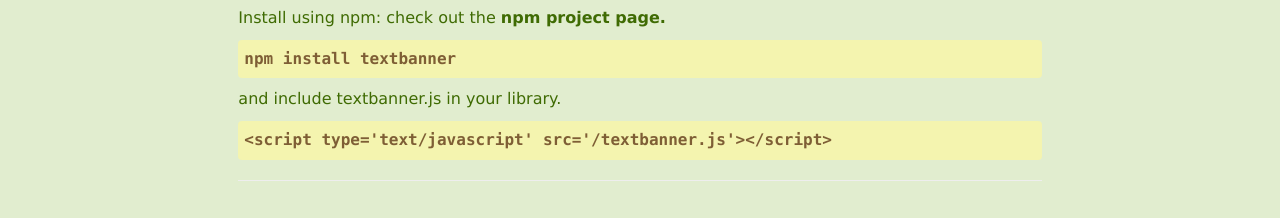
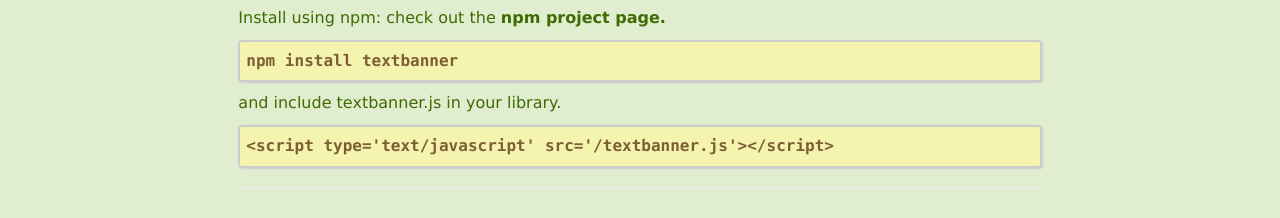
Before and after one commit to michaeldfaber/textbanner, a website: page index.html in a window 1280 px wide. Shown: the part 578-796 px from the top of the page. Drawn offline with Linux system fonts and the light colour scheme.

Commit message:
updated styling

```diff
--- a/index.html
+++ b/index.html
@@ -30,8 +30,9 @@
     padding: 8px 3px 8px 6px;
     color: #7e5e35;
     background: #F4F4AF;
+    border: 2px solid #cccccc;
+    box-shadow: 1px 1px 2px #cccccc;
     white-space: pre-wrap;
-    border: none;
     font-size: 16px;
     font-weight: bold;
 }
@@ -55,7 +56,7 @@
     text-align: left;
     padding: 10px 25px 15px 10px;
     border: 2px solid #cccccc;
-    box-shadow: -1px -1px 2px #cccccc;
+    box-shadow: 1px 1px 2px #cccccc;
     font-size: 18px;
     font-family: "Lucida Sans Unicode", "Lucida Grande", sans-serif;
     color:#3F6B03;
```
